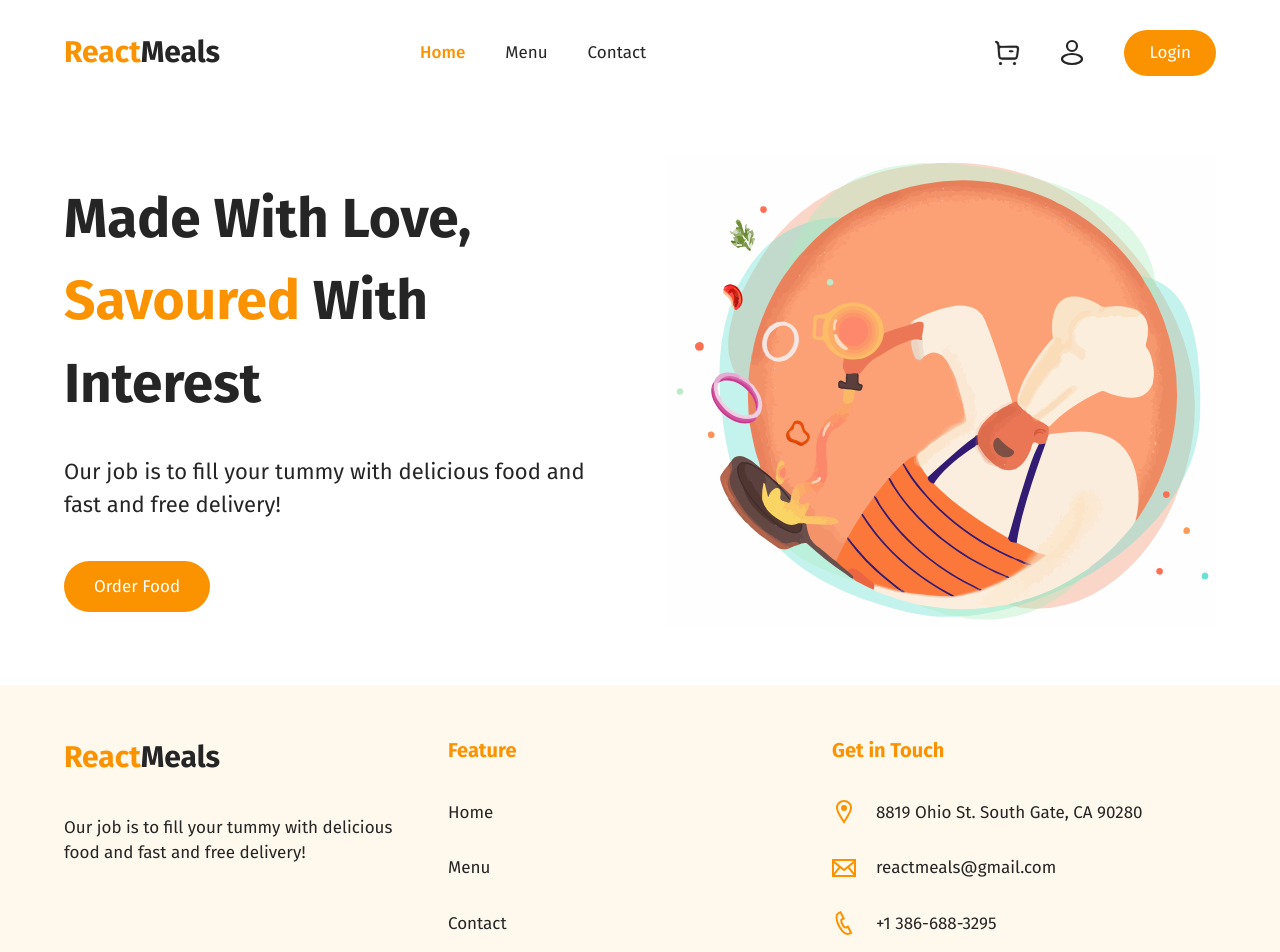
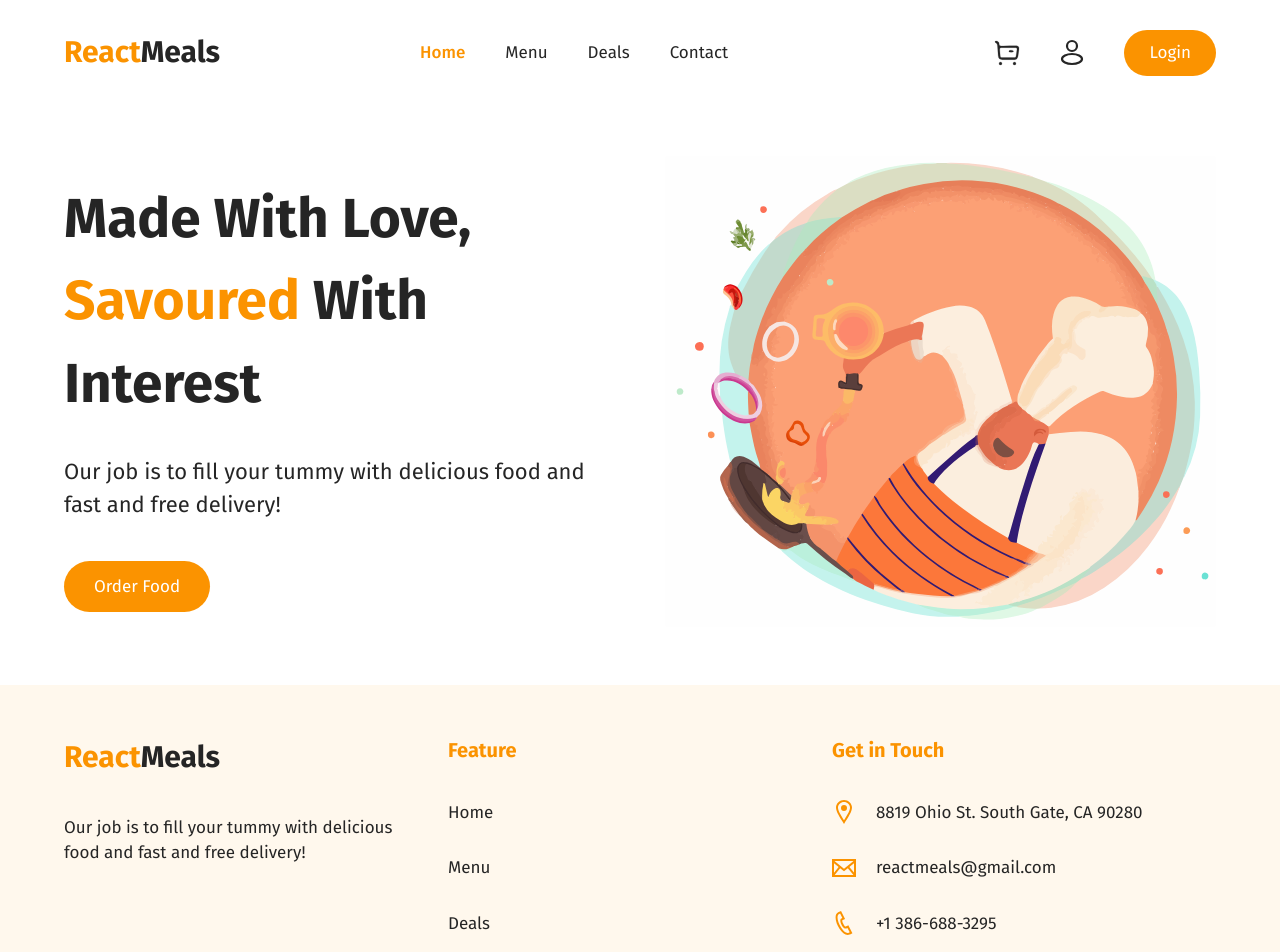
Before and after one commit to findshrey/food-order-app, a React (Create React App) app: page / in a window 1280 px wide. Shown: the top 952 px of the page. Built offline with nearby package versions, Linux system fonts and the light colour scheme.

Commit message:
Add: deals and offers page

```diff
--- a/src/App.js
+++ b/src/App.js
@@ -6,6 +6,7 @@ import AuthPage from "./pages/AuthPage"
 import AuthContext from "./context/AuthContext"
 import Cart from "./pages/Cart"
 import Contact from "./components/Contact/Contact"
+import DealsPage from "./pages/DealsPage"
 import HomePage from "./pages/HomePage"
 import Layout from "./components/Layout/Layout"
 import Menu from "./pages/Menu"
@@ -30,6 +31,11 @@ const App = () => {
                isAuth={isAuth}
                component={ProfilePage}
             />
+            <ProtectedRoute
+               path={ROUTES.DEALS}
+               isAuth={isAuth}
+               component={DealsPage}
+            />
             <Route path={ROUTES.MENU} exact component={Menu} />
             <Route path={`${ROUTES.MENU}/:category`} component={MenuCategory} />
             <Route path={ROUTES.CART} component={Cart} />
--- a/src/components/Layout/Footer.js
+++ b/src/components/Layout/Footer.js
@@ -41,6 +41,14 @@ const Footer = () => {
                            activeClassName={styles["active-link"]}
                         >
                            Menu
+                        </NavLink>
+                     </li>
+                     <li>
+                        <NavLink
+                           to={ROUTES.DEALS}
+                           activeClassName={styles["active-link"]}
+                        >
+                           Deals
                         </NavLink>
                      </li>
                      <li>
--- a/src/components/Layout/Navbar.js
+++ b/src/components/Layout/Navbar.js
@@ -38,6 +38,14 @@ const Navbar = () => {
             </li>
             <li>
                <NavLink
+                  to={ROUTES.DEALS}
+                  activeClassName={styles["active-link"]}
+               >
+                  Deals
+               </NavLink>
+            </li>
+            <li>
+               <NavLink
                   to={ROUTES.CONTACT}
                   activeClassName={styles["active-link"]}
                >
--- a/src/components/Layout/Navbar.module.scss
+++ b/src/components/Layout/Navbar.module.scss
@@ -13,7 +13,7 @@
       display: flex;
       align-items: center;
 
-      &:nth-child(4) {
+      &:nth-child(5) {
          margin-left: auto;
       }
    }
--- a/src/constants/routes.js
+++ b/src/constants/routes.js
@@ -1,8 +1,9 @@
 const AUTH = "/auth"
 const CART = "/cart"
 const CONTACT = "/contact"
+const DEALS = "/deals"
 const HOME = "/"
 const MENU = "/menu"
 const PROFILE = "/profile"
 
-export { AUTH, CART, CONTACT, HOME, MENU, PROFILE }
+export { AUTH, CART, DEALS, CONTACT, HOME, MENU, PROFILE }
--- /dev/null
+++ b/src/pages/DealsPage.js
@@ -0,0 +1,11 @@
+import React from "react"
+
+const DealsPage = () => {
+   return (
+      <div className="container">
+         <h2>Deals</h2>
+      </div>
+   )
+}
+
+export default DealsPage
```
